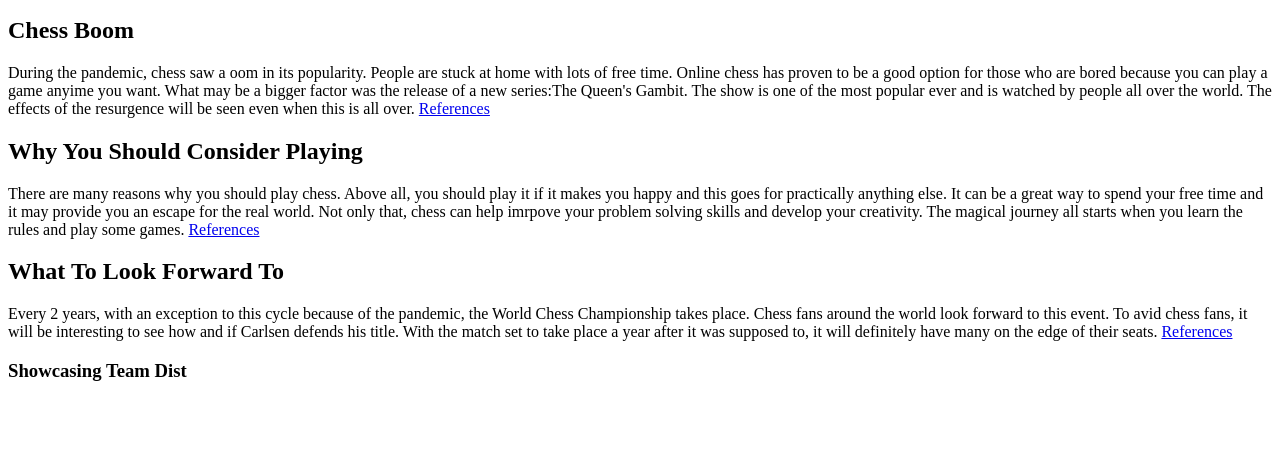
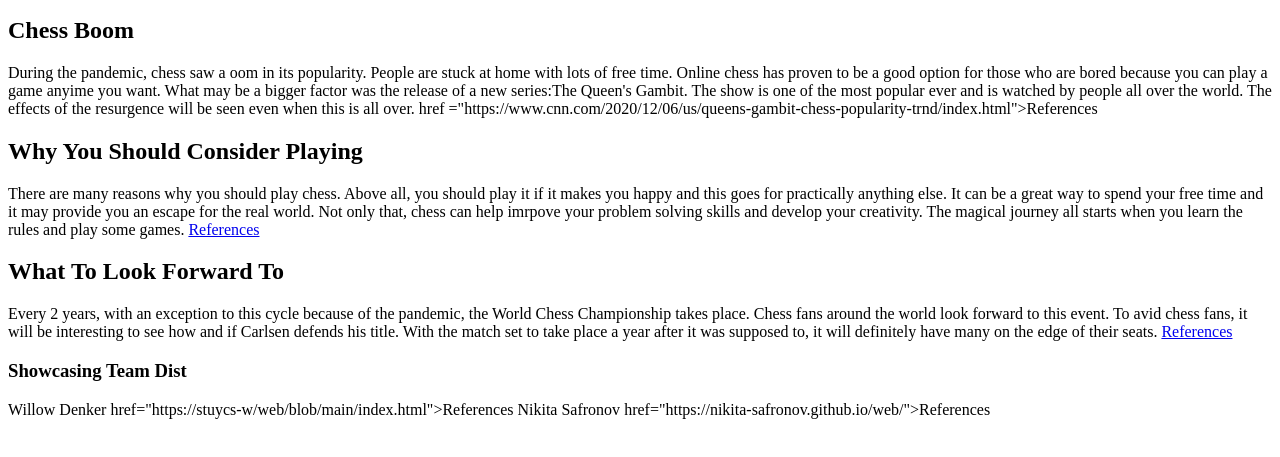
Before and after one commit to kyle-chann/web, a plain HTML site: page index.html in a window 1280 px wide. Shown: the part 155-612 px from the top of the page. Drawn offline with Linux system fonts and the light colour scheme.

Commit message:
Update index.html

```diff
--- a/index.html
+++ b/index.html
@@ -19,7 +19,7 @@ HW3 -- Thank you for coming to my TED talk!
             <h2> Chess Boom </h2>
             <p>During the pandemic, chess saw a oom in its popularity.  People are stuck at home with lots of free time.  Online chess has proven to be a good option for those who are bored because you can play a game anyime you want.  What may be a bigger factor was the release of a new series:The Queen's Gambit. The show is one of the most popular ever and is watched by people all over the world.  The effects of the resurgence will be seen even when this is all over.
 
-            <a href ="https://www.cnn.com/2020/12/06/us/queens-gambit-chess-popularity-trnd/index.html">References</a>
+            <a> href ="https://www.cnn.com/2020/12/06/us/queens-gambit-chess-popularity-trnd/index.html">References</a>
             <p/>
 
             <h2>Why You Should Consider Playing</h2>
@@ -33,9 +33,12 @@ HW3 -- Thank you for coming to my TED talk!
             </p>
 
             <h3>Showcasing Team Dist</h3>
-                <p>
-                <a href="https://stuycs-w/web/blob/main/index.html" Willow Denker</a>
-                </p>
+            Willow Denker
+
+                <a> href="https://stuycs-w/web/blob/main/index.html">References </a>
+            Nikita Safronov
+            <a> href="https://nikita-safronov.github.io/web/">References </a?
+
 
         </body>
 </html>
```
